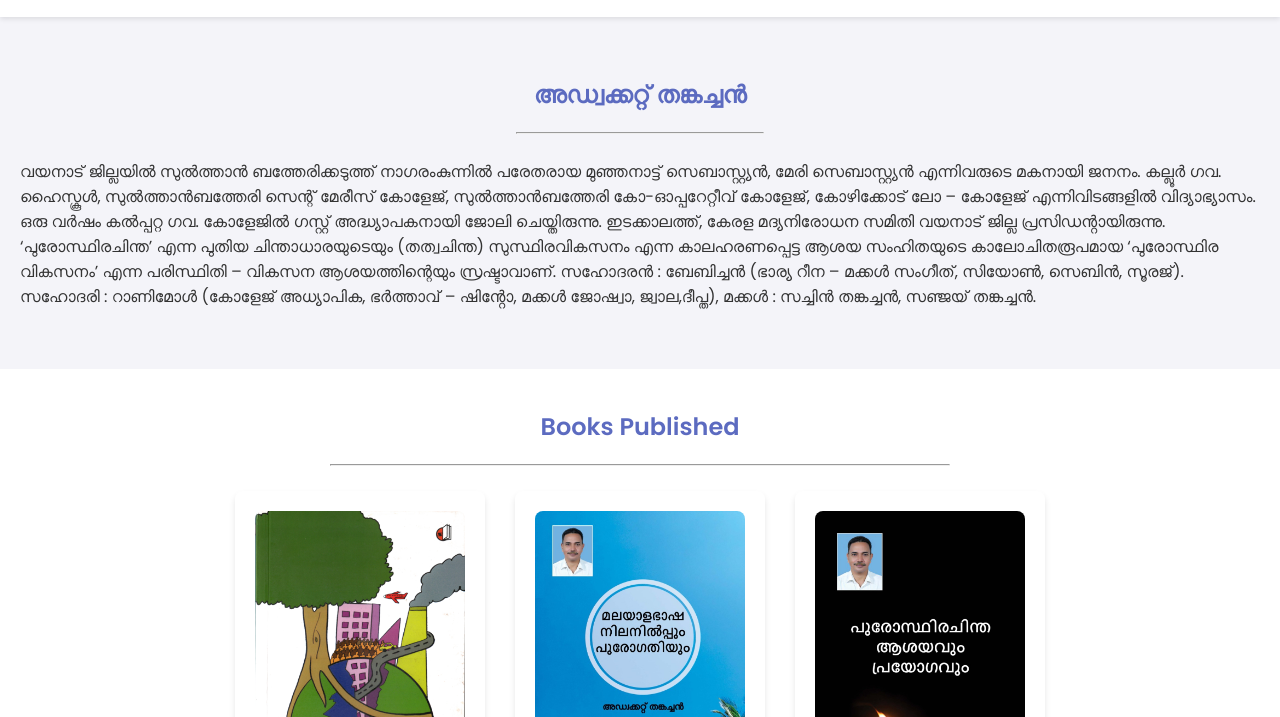
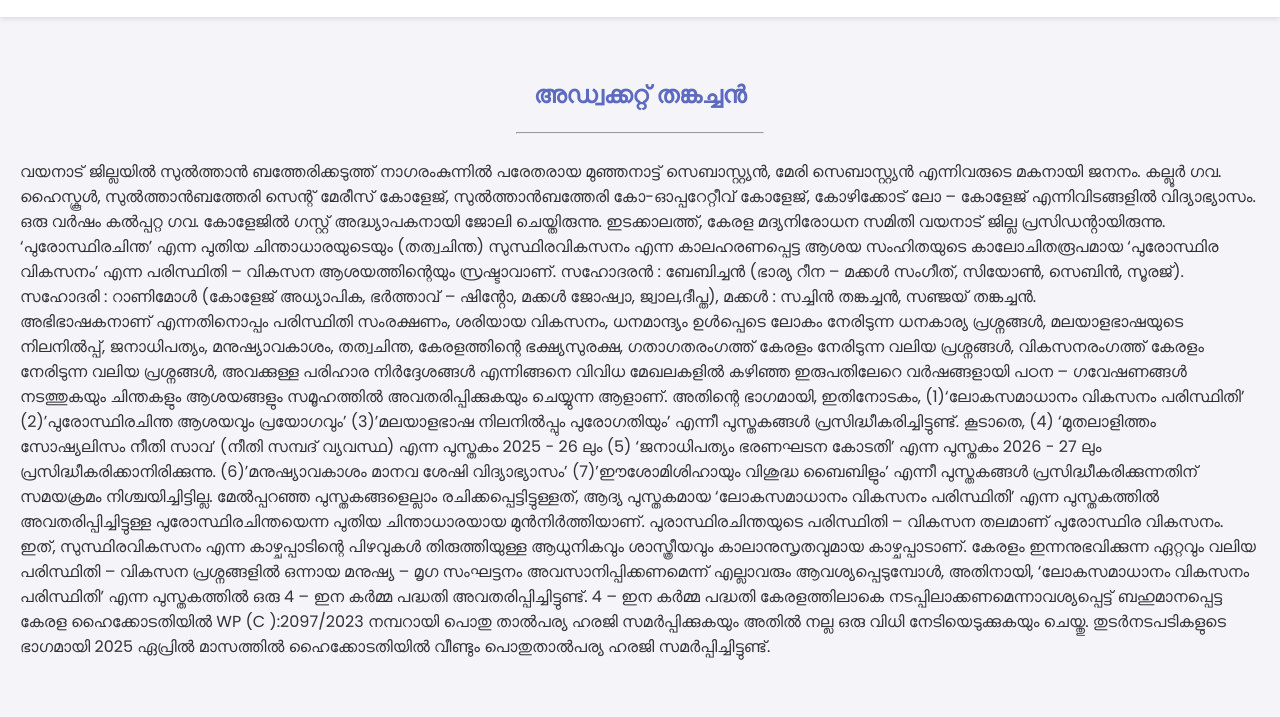
Before and after one commit to advthankachan/advthankachan.github.io, a plain HTML site: page index.html in a window 1280 px wide. Shown: the part 83-800 px from the top of the page. Drawn offline with Linux system fonts and the light colour scheme.

Commit message:
new index.html

```diff
--- a/index.html
+++ b/index.html
@@ -25,6 +25,20 @@
   <section id="intro" class="section">
     <h2>അഡ്വക്കറ്റ് തങ്കച്ചൻ</h2><center><hr style="width:20%"></center><br>
     <p>വയനാട് ജില്ലയിൽ സുൽത്താൻ ബത്തേരിക്കടുത്ത് നാഗരംകുന്നിൽ പരേതരായ മുഞ്ഞനാട്ട് സെബാസ്റ്റ്യൻ,  മേരി സെബാസ്റ്റ്യൻ എന്നിവരുടെ മകനായി ജനനം.  കല്ലൂർ ഗവ. ഹൈസ്കൂൾ, സുൽത്താൻബത്തേരി സെന്റ് മേരീസ് കോളേജ്,  സുൽത്താൻബത്തേരി കോ-ഓപ്പറേറ്റീവ് കോളേജ്,  കോഴിക്കോട് ലോ – കോളേജ് എന്നിവിടങ്ങളിൽ വിദ്യാഭ്യാസം.  ഒരു വർഷം കൽപ്പറ്റ ഗവ. കോളേജിൽ ഗസ്റ്റ് അദ്ധ്യാപകനായി ജോലി ചെയ്തിരുന്നു. ഇടക്കാലത്ത്,  കേരള മദ്യനിരോധന സമിതി വയനാട് ജില്ല പ്രസിഡൻ്റായിരുന്നു. ‘പുരോസ്ഥിരചിന്ത’ എന്ന പുതിയ ചിന്താധാരയുടെയും (തത്വചിന്ത) സുസ്ഥിരവികസനം എന്ന കാലഹരണപ്പെട്ട ആശയ സംഹിതയുടെ കാലോചിതരൂപമായ ‘പുരോസ്ഥിര വികസനം’ എന്ന പരിസ്ഥിതി  – വികസന ആശയത്തിന്റെയും സ്രഷ്ടാവാണ്. സഹോദരൻ :  ബേബിച്ചൻ (ഭാര്യ റീന  – മക്കൾ സംഗീത്, സിയോൺ, സെബിൻ, സൂരജ്). സഹോദരി : റാണിമോൾ  (കോളേജ് അധ്യാപിക,  ഭർത്താവ് –  ഷിൻ്റോ,  മക്കൾ ജോഷ്വാ, ജ്വാല,ദീപ്ത), മക്കൾ  :  സച്ചിൻ തങ്കച്ചൻ, സഞ്ജയ് തങ്കച്ചൻ. </p>
+    <p>അഭിഭാഷകനാണ് എന്നതിനൊപ്പം  പരിസ്ഥിതി സംരക്ഷണം, ശരിയായ വികസനം, ധനമാന്ദ്യം ഉൾപ്പെടെ ലോകം നേരിടുന്ന ധനകാര്യ പ്രശ്നങ്ങൾ, മലയാളഭാഷയുടെ നിലനിൽപ്പ്,  ജനാധിപത്യം, മനുഷ്യാവകാശം, തത്വചിന്ത, കേരളത്തിന്റെ ഭക്ഷ്യസുരക്ഷ, ഗതാഗതരംഗത്ത് കേരളം നേരിടുന്ന വലിയ പ്രശ്നങ്ങൾ, വികസനരംഗത്ത് കേരളം നേരിടുന്ന വലിയ പ്രശ്നങ്ങൾ, അവക്കുള്ള പരിഹാര നിർദ്ദേശങ്ങൾ എന്നിങ്ങനെ വിവിധ മേഖലകളിൽ കഴിഞ്ഞ ഇരുപതിലേറെ വർഷങ്ങളായി പഠന – ഗവേഷണങ്ങൾ നടത്തുകയും ചിന്തകളും ആശയങ്ങളും സമൂഹത്തിൽ അവതരിപ്പിക്കുകയും ചെയ്യുന്ന ആളാണ്.  അതിന്റെ ഭാഗമായി, ഇതിനോടകം,
+
+(1)‘ലോകസമാധാനം വികസനം പരിസ്ഥിതി’
+(2)’പുരോസ്ഥിരചിന്ത ആശയവും പ്രയോഗവും’
+(3)’മലയാളഭാഷ നിലനിൽപ്പും പുരോഗതിയും’ എന്നീ  പുസ്തകങ്ങൾ പ്രസിദ്ധീകരിച്ചിട്ടുണ്ട്. കൂടാതെ,
+
+(4) ‘മുതലാളിത്തം സോഷ്യലിസം നീതി സാവ’ (നീതി സമ്പദ് വ്യവസ്ഥ) എന്ന  പുസ്തകം 2025 - 26 ലും
+(5) ‘ജനാധിപത്യം ഭരണഘടന കോടതി’ എന്ന പുസ്തകം 2026 - 27 ലും പ്രസിദ്ധീകരിക്കാനിരിക്കുന്നു.
+(6)’മനുഷ്യാവകാശം മാനവ ശേഷി വിദ്യാഭ്യാസം’
+(7)’ഈശോമിശിഹായും വിശുദ്ധ ബൈബിളും’ എന്നീ പുസ്തകങ്ങൾ പ്രസിദ്ധീകരിക്കുന്നതിന് സമയക്രമം നിശ്ചയിച്ചിട്ടില്ല.
+
+മേൽപ്പറഞ്ഞ പുസ്തകങ്ങളെല്ലാം രചിക്കപ്പെട്ടിട്ടുള്ളത്, ആദ്യ പുസ്തകമായ ‘ലോകസമാധാനം വികസനം പരിസ്ഥിതി’ എന്ന പുസ്തകത്തിൽ അവതരിപ്പിച്ചിട്ടുള്ള പുരോസ്ഥിരചിന്തയെന്ന പുതിയ ചിന്താധാരയായ മുൻനിർത്തിയാണ്. പുരാസ്ഥിരചിന്തയുടെ പരിസ്ഥിതി  – വികസന തലമാണ് പുരോസ്ഥിര വികസനം.  ഇത്, സുസ്ഥിരവികസനം എന്ന കാഴ്ചപ്പാടിന്റെ പിഴവുകൾ തിരുത്തിയുള്ള  ആധുനികവും ശാസ്ത്രീയവും കാലാനുസൃതവുമായ  കാഴ്ചപ്പാടാണ്.
+
+ കേരളം ഇന്നനുഭവിക്കുന്ന ഏറ്റവും വലിയ പരിസ്ഥിതി  – വികസന പ്രശ്നങ്ങളിൽ ഒന്നായ മനുഷ്യ – മൃഗ സംഘട്ടനം അവസാനിപ്പിക്കണമെന്ന് എല്ലാവരും ആവശ്യപ്പെടുമ്പോൾ, അതിനായി, ‘ലോകസമാധാനം വികസനം പരിസ്ഥിതി’ എന്ന പുസ്തകത്തിൽ ഒരു 4 – ഇന കർമ്മ പദ്ധതി അവതരിപ്പിച്ചിട്ടുണ്ട്.  4 – ഇന കർമ്മ പദ്ധതി കേരളത്തിലാകെ നടപ്പിലാക്കണമെന്നാവശ്യപ്പെട്ട് ബഹുമാനപ്പെട്ട കേരള ഹൈക്കോടതിയിൽ WP (C ):2097/2023 നമ്പറായി  പൊതു താൽപര്യ ഹരജി സമർപ്പിക്കുകയും അതിൽ നല്ല ഒരു വിധി നേടിയെടുക്കുകയും ചെയ്തു. തുടർനടപടികളുടെ ഭാഗമായി  2025 ഏപ്രിൽ മാസത്തിൽ ഹൈക്കോടതിയിൽ വീണ്ടും പൊതുതാൽപര്യ ഹരജി സമർപ്പിച്ചിട്ടുണ്ട്.</p>
   </section>
 
   <section id="books" class="section">
```
